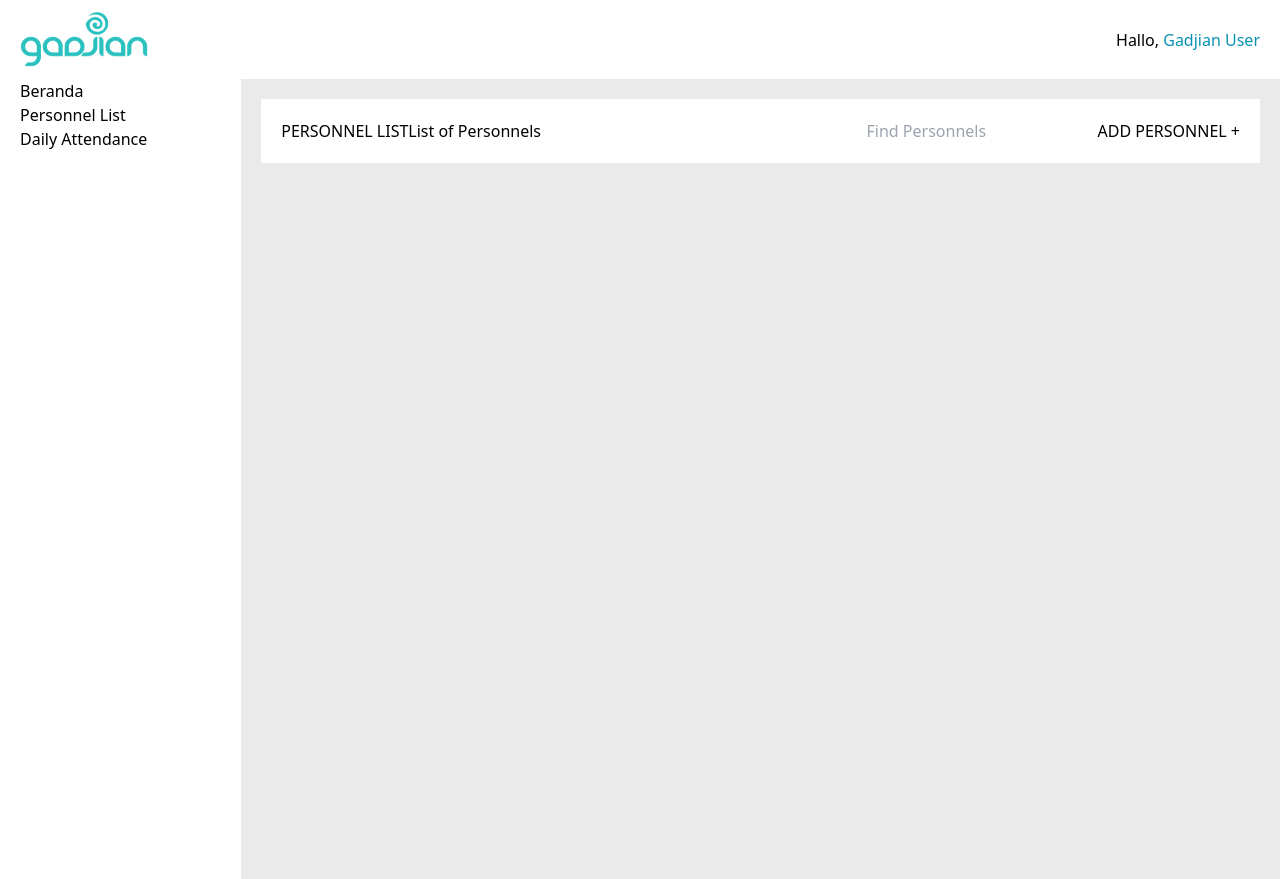
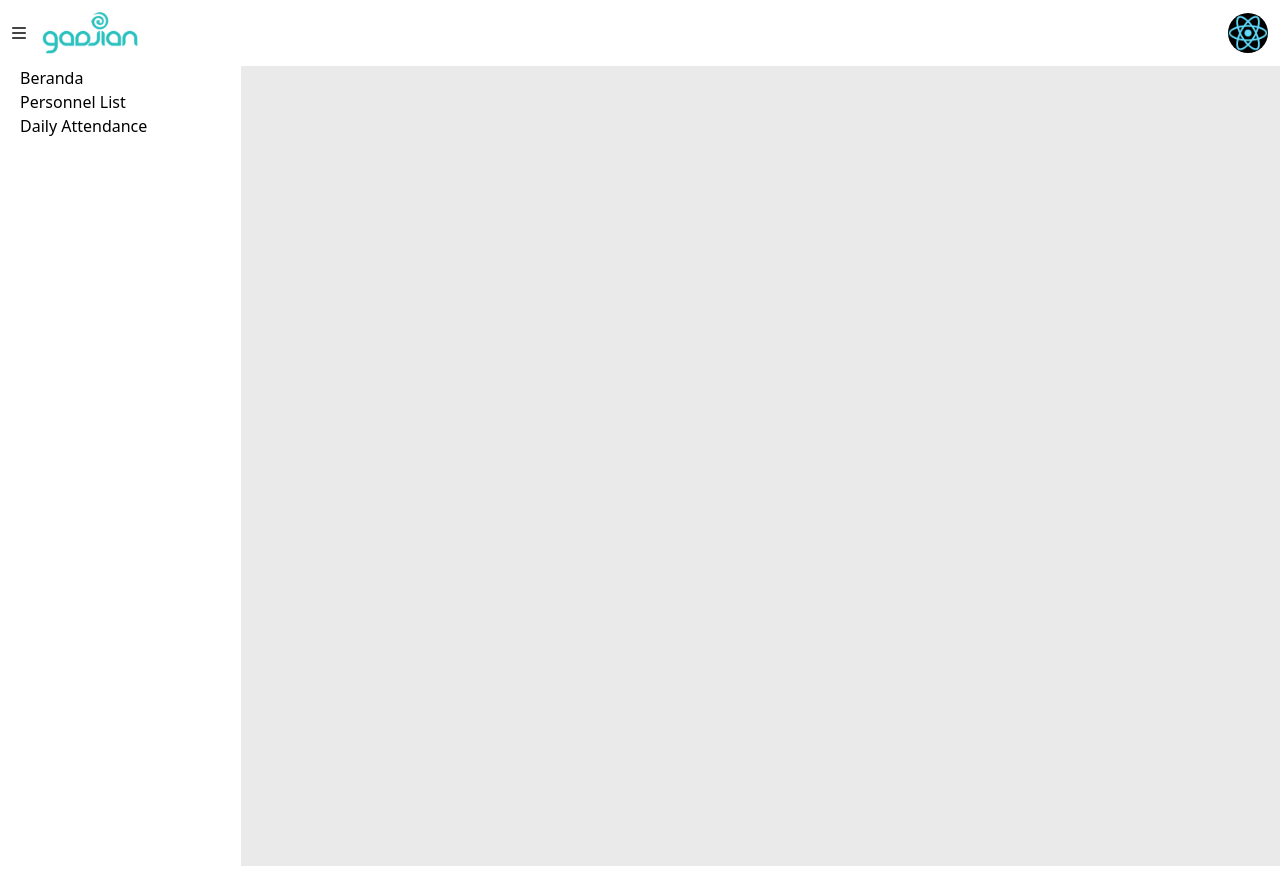
Before and after one commit to dennyzain/personnel-list, a React (Create React App) app: page / in a window 1280 px wide. Built offline with nearby package versions, Linux system fonts and the light colour scheme.

Commit message:
adding fontawesom for icon lib

```diff
--- a/package.json
+++ b/package.json
@@ -3,6 +3,10 @@
   "version": "0.1.0",
   "private": true,
   "dependencies": {
+    "@fortawesome/fontawesome-svg-core": "^6.1.1",
+    "@fortawesome/free-regular-svg-icons": "^6.1.1",
+    "@fortawesome/free-solid-svg-icons": "^6.1.1",
+    "@fortawesome/react-fontawesome": "^0.1.18",
     "@testing-library/jest-dom": "^5.14.1",
     "@testing-library/react": "^13.0.0",
     "@testing-library/user-event": "^13.2.1",
--- a/src/components/pages/App.js
+++ b/src/components/pages/App.js
@@ -1,36 +1,33 @@
+import { faBars } from '@fortawesome/free-solid-svg-icons';
+import { FontAwesomeIcon } from '@fortawesome/react-fontawesome';
+
 function App() {
   return (
     <>
       <header>
-        <div className="flex justify-between px-5 py-3 items-center">
-          <img src="/logo512.png" width={128} alt="logo" />
-          <p className="">
-            Hallo, <span className="text-cyan-600">Gadjian User</span>
-          </p>
-        </div>
+        <nav className="flex justify-between p-3 items-center">
+          <div className="flex">
+            <button type="button">
+              <FontAwesomeIcon icon={faBars} color="#444444" />
+            </button>
+            <img src="/logo512.png" alt="logo" className="w-28 pl-4" />
+          </div>
+          <img
+            src="/logo192.png"
+            alt="profile-user"
+            className="rounded-full w-[40px] object-contain bg-black"
+          />
+        </nav>
       </header>
       <main className="flex">
-        <aside className="w-72 px-5">
+        <aside className="w-72 px-5 hidden lg:block">
           <ul>
             <li>Beranda</li>
             <li>Personnel List</li>
             <li>Daily Attendance</li>
           </ul>
         </aside>
-        <section className="bg-[#eaeaea] h-screen w-full">
-          <div className="p-5 m-5 flex justify-between bg-white">
-            <div className="flex">
-              <h1>PERSONNEL LIST</h1>
-              <h3>List of Personnels</h3>
-            </div>
-            <div className="flex">
-              <form>
-                <input type="text" placeholder="Find Personnels" />
-              </form>
-              <button type="button">ADD PERSONNEL +</button>
-            </div>
-          </div>
-        </section>
+        <section className="bg-[#eaeaea] h-screen w-full"></section>
       </main>
     </>
   );
```
Also changed, not shown: 1 other file (tests, documents, lock files or other folders).
